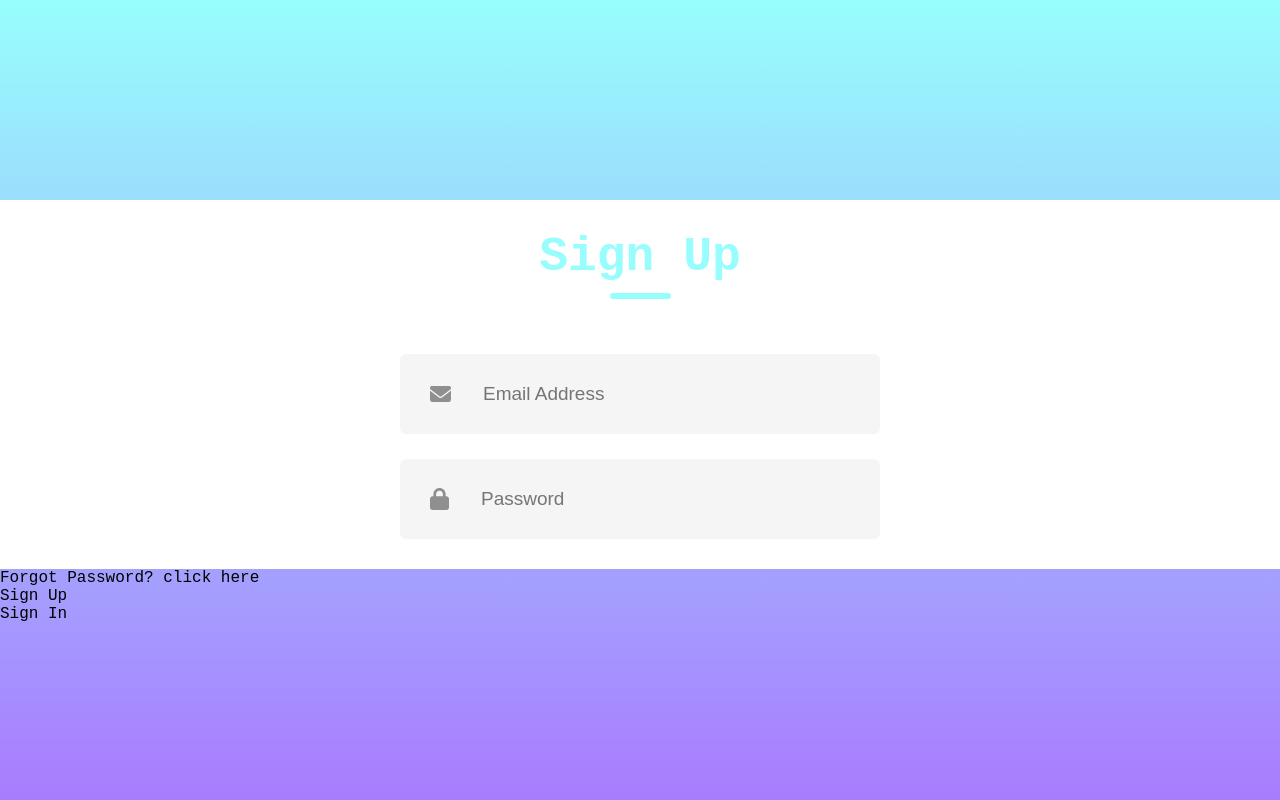
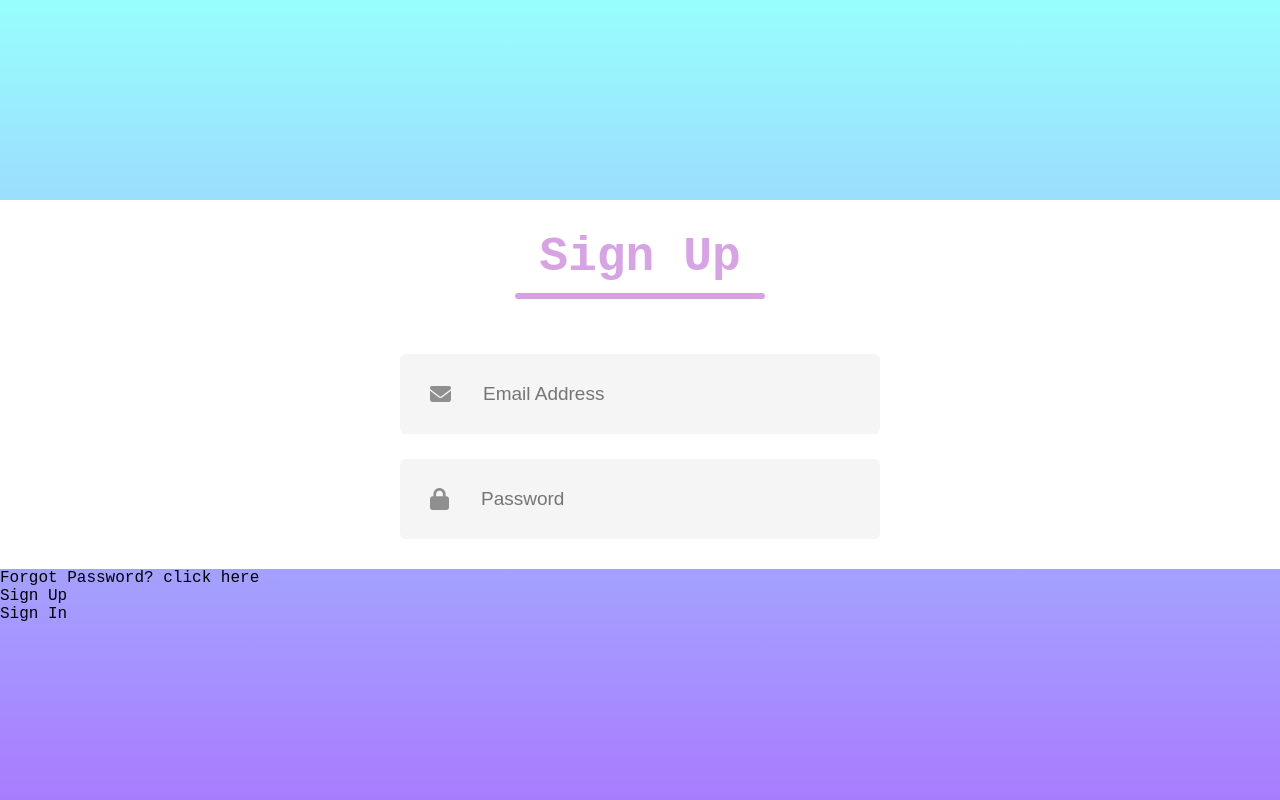
Before and after one commit to e-clawson/to-do-project, a React (Vite) app in the folder to-do-frontend/: page / in a window 1280 px wide. Shown: the top 800 px of the page. Built offline with nearby package versions, Linux system fonts and the light colour scheme.

Commit message:
added styling for forgot password

```diff
--- a/to-do-frontend/src/components/login/signInSignUp.css
+++ b/to-do-frontend/src/components/login/signInSignUp.css
@@ -17,15 +17,15 @@
 }
 
 .text {
-    color: rgba(4, 253, 249, 0.416);
+    color: rgba(189, 107, 210, 0.622);
     font-size: 48px;
     font-weight: 700;
 }
 
 .underline {
-    width: 61px;
+    width: 250px;
     height: 6px;
-    background: rgba(4, 253, 249, 0.416);
+    background: rgba(189, 107, 210, 0.622);
     border-radius: 9px;
 }
 
@@ -59,3 +59,10 @@
     color: darkgrey;
     font-size: 19px;
 }
+
+.forgot-password{
+    padding-left: 62px;
+    margin-top: 27px;
+    color: darkgrey;
+    font-size: 18px;
+}
```
